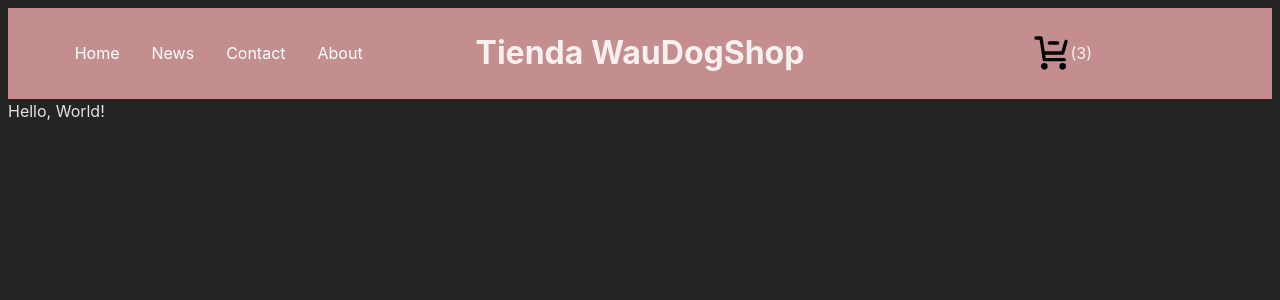
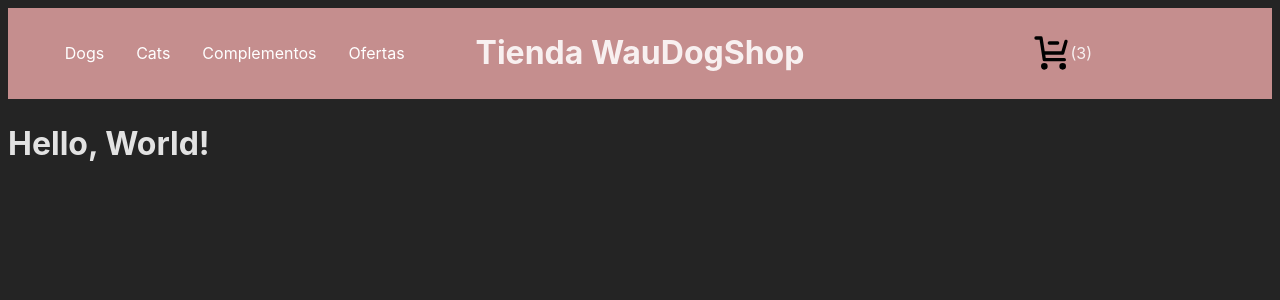
Before and after one commit to Sebastian4848/coder-react-60050, a React (Vite) app: page / in a window 1280 px wide. Shown: the top 300 px of the page. Built offline with nearby package versions, Linux system fonts and the light colour scheme.

Commit message:
organizando la estructura de carpetas

```diff
--- a/src/App.jsx
+++ b/src/App.jsx
@@ -1,5 +1,5 @@
-import ItemListContainer from "./components/ItemListContainer"
-import NavBar from "./components/NavBar"
+import ItemListContainer from "./components/ItemListContainer/ItemListContainer"
+import NavBar from "./components/NavBar/NavBar"
 
 function App() {
   return (
--- a/src/components/CartWidget.jsx
+++ b/src/components/CartWidget/CartWidget.jsx
@@ -1,5 +1,5 @@
 import React from 'react'
-import cart from '../assets/cart.svg'
+import cart from '../../assets/cart.svg'
 
 const CartWidget = () => {
     return (
--- a/src/components/ItemListContainer.jsx
+++ b/src/components/ItemListContainer/ItemListContainer.jsx
@@ -3,7 +3,7 @@ import React from 'react'
 const ItemListContainer = ({ message }) => {
     // const ItemListContainer = (greeting) => {
     return (
-        <div>{message}</div>
+        <h1>{message}</h1>
     )
 }
 
--- a/src/components/NavBar.jsx
+++ /dev/null
@@ -1,27 +0,0 @@
-import React from 'react'
-import '../styles/NavBar.css'
-import CartWidget from './CartWidget'
-
-
-const NavBar = () => {
-    return (
-        <ul>
-            <div>
-                <li><a className="active" href="#home">Home</a></li>
-                <li><a href="#news">News</a></li>
-                <li><a href="#contact">Contact</a></li>
-                <li><a href="#about">About</a></li>
-            </div>
-
-            <div>
-                <h1>Tienda WauDogShop</h1>
-            </div>
-
-            <div>
-                <CartWidget />
-            </div>
-        </ul>
-    )
-}
-
-export default NavBar
--- /dev/null
+++ b/src/components/NavBar/NavBar.jsx
@@ -0,0 +1,28 @@
+import React from 'react'
+import '../NavBar/navbar.css'
+import CartWidget from '../CartWidget/CartWidget'
+
+
+const NavBar = () => {
+    return (
+        <ul>
+            <div>
+                <li><a className="active" href="#home"></a></li>
+                <li><a href="#dogs">Dogs</a></li>
+                <li><a href="#cats">Cats</a></li>
+                <li><a href="#complementos">Complementos</a></li>
+                <li><a href="#ofertas">Ofertas</a></li>
+            </div>
+
+            <div>
+                <h1>Tienda WauDogShop</h1>
+            </div>
+
+            <div>
+                <CartWidget />
+            </div>
+        </ul>
+    )
+}
+
+export default NavBar
```
Also changed, not shown: src/assets/logo-new-waudogshop.webp (added), src/components/NavBar/navbar.css (renamed from src/styles/navbar.css).
